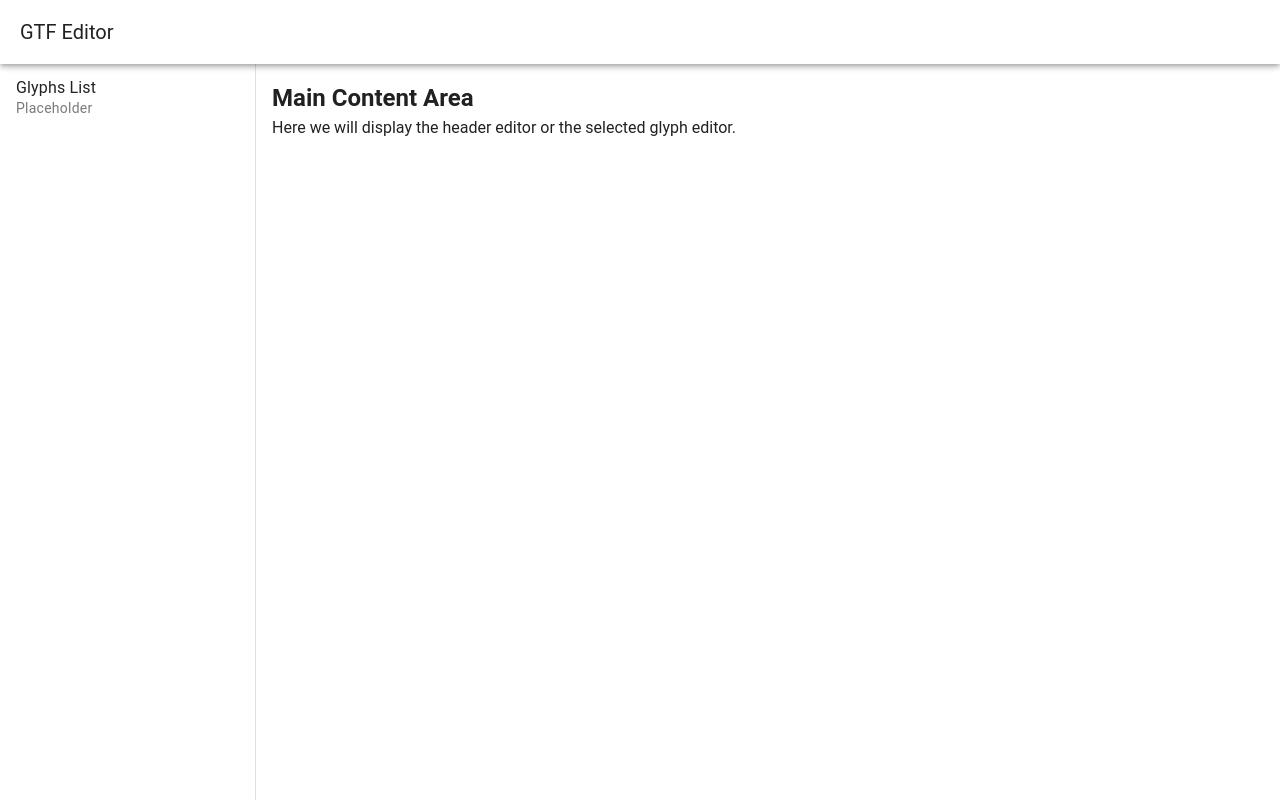
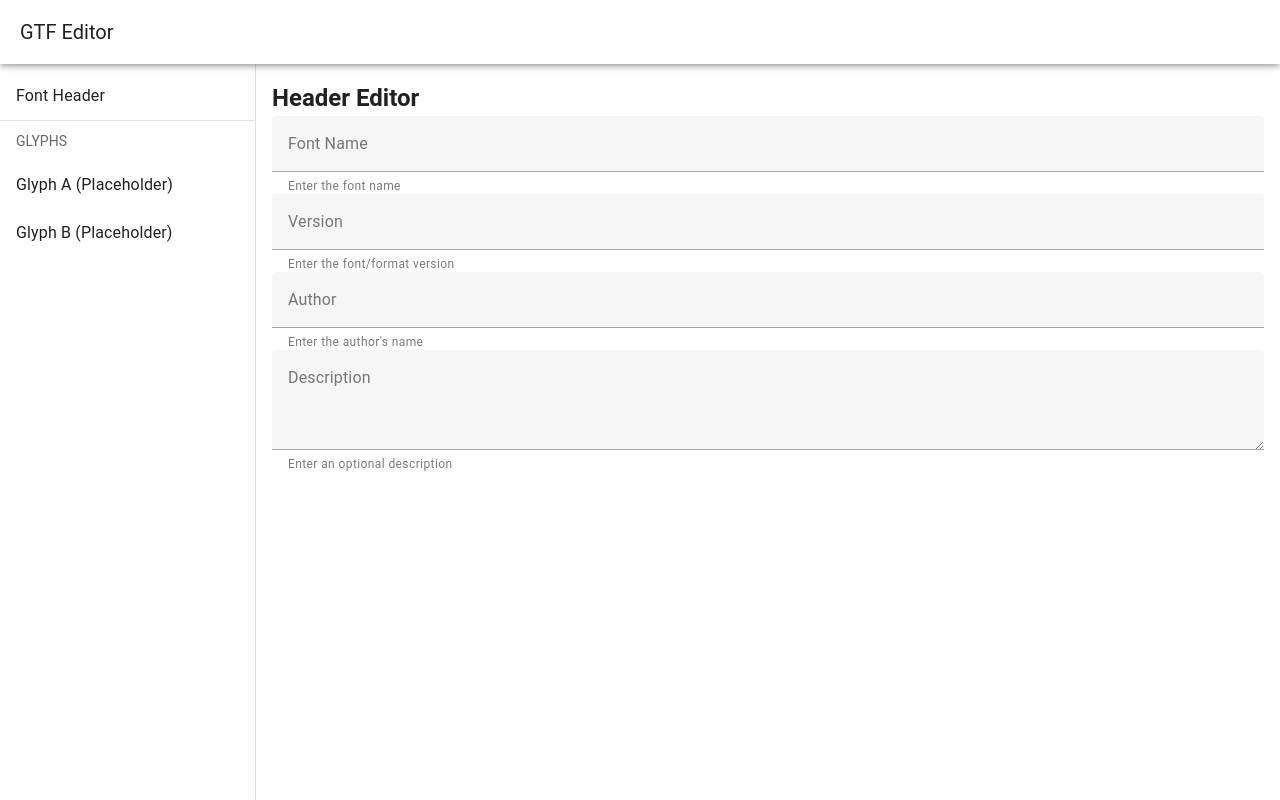
Before and after one commit to mdrska80/gtf-editor, a Vue app: page / in a window 1280 px wide. Built offline with nearby package versions, Linux system fonts and the light colour scheme.

Commit message:
feat: Add basic HeaderEditor and GlyphEditor components

```diff
--- a/src/App.vue
+++ b/src/App.vue
@@ -1,5 +1,20 @@
 <script setup>
-// import { ref } from "vue"; // Keep for later
+import { ref } from "vue"; // Keep for later
+import HeaderEditor from './components/HeaderEditor.vue';
+import GlyphEditor from './components/GlyphEditor.vue';
+
+// State to control which view is shown in the main area
+// Possible values: 'header', 'glyph'
+// Later, this will be driven by user selection
+const currentView = ref('header'); // Start by showing the header editor
+
+// Placeholder for the list of glyphs
+// const glyphs = ref([]);
+
+// Placeholder for the currently selected glyph ID/name
+// const selectedGlyph = ref(null);
+
+// TODO: Function to change view (e.g., when a glyph is selected)
 </script>
 
 <template>
@@ -11,15 +26,21 @@
 
     <v-navigation-drawer permanent>
       <v-list>
-        <v-list-item title="Glyphs List" subtitle="Placeholder"></v-list-item>
-        <!-- TODO: Populate with actual glyphs -->
+        <v-list-item title="Font Header" @click="currentView = 'header'"></v-list-item>
+        <v-divider></v-divider>
+        <v-list-subheader>GLYPHS</v-list-subheader>
+        <!-- TODO: Iterate over actual glyphs -->
+        <v-list-item title="Glyph A (Placeholder)" @click="currentView = 'glyph'"></v-list-item>
+        <v-list-item title="Glyph B (Placeholder)" @click="currentView = 'glyph'"></v-list-item>
       </v-list>
     </v-navigation-drawer>
 
     <v-main>
-      <v-container>
-        <h2>Main Content Area</h2>
-        <p>Here we will display the header editor or the selected glyph editor.</p>
+      <!-- Conditionally render the editor components -->
+      <HeaderEditor v-if="currentView === 'header'" />
+      <GlyphEditor v-else-if="currentView === 'glyph'" />
+      <v-container v-else>
+        <p>Select an item from the list.</p>
       </v-container>
     </v-main>
   </v-app>
--- /dev/null
+++ b/src/components/GlyphEditor.vue
@@ -0,0 +1,41 @@
+<template>
+  <v-container>
+    <h2>Glyph Editor</h2>
+
+    <v-row>
+      <v-col cols="12" md="6">
+        <h3>Metadata</h3>
+        <v-form>
+          <v-text-field label="Glyph Name" placeholder="GlyphA"></v-text-field>
+          <v-text-field label="Unicode" placeholder="U+0041"></v-text-field>
+          <v-text-field label="Character" placeholder="A"></v-text-field>
+          <v-text-field label="Size" placeholder="5x7"></v-text-field>
+        </v-form>
+      </v-col>
+
+      <v-col cols="12" md="6">
+        <h3>Palette</h3>
+        <!-- TODO: Palette editor (optional) -->
+        <p>(Palette editor placeholder)</p>
+      </v-col>
+    </v-row>
+
+    <v-row>
+      <v-col cols="12">
+        <h3>Bitmap</h3>
+        <!-- TODO: Visual bitmap editor -->
+        <p>(Bitmap editor placeholder)</p>
+      </v-col>
+    </v-row>
+
+  </v-container>
+</template>
+
+<script setup>
+// Later: Define props to receive glyph data
+// Later: Define emits to send updated data back
+</script>
+
+<style scoped>
+/* Add component-specific styles if needed */
+</style>
--- /dev/null
+++ b/src/components/HeaderEditor.vue
@@ -0,0 +1,44 @@
+<template>
+  <v-container>
+    <h2>Header Editor</h2>
+    <v-form>
+      <v-text-field
+        label="Font Name"
+        placeholder="MyCustomFont"
+        hint="Enter the font name"
+        persistent-hint
+      ></v-text-field>
+
+      <v-text-field
+        label="Version"
+        placeholder="1.0"
+        hint="Enter the font/format version"
+        persistent-hint
+      ></v-text-field>
+
+      <v-text-field
+        label="Author"
+        placeholder="Jan Novak"
+        hint="Enter the author's name"
+        persistent-hint
+      ></v-text-field>
+
+      <v-textarea
+        label="Description"
+        placeholder="Optional description of the font..."
+        hint="Enter an optional description"
+        persistent-hint
+        rows="3"
+      ></v-textarea>
+    </v-form>
+  </v-container>
+</template>
+
+<script setup>
+// Later: Define props to receive header data
+// Later: Define emits to send updated data back
+</script>
+
+<style scoped>
+/* Add component-specific styles if needed */
+</style>
```
